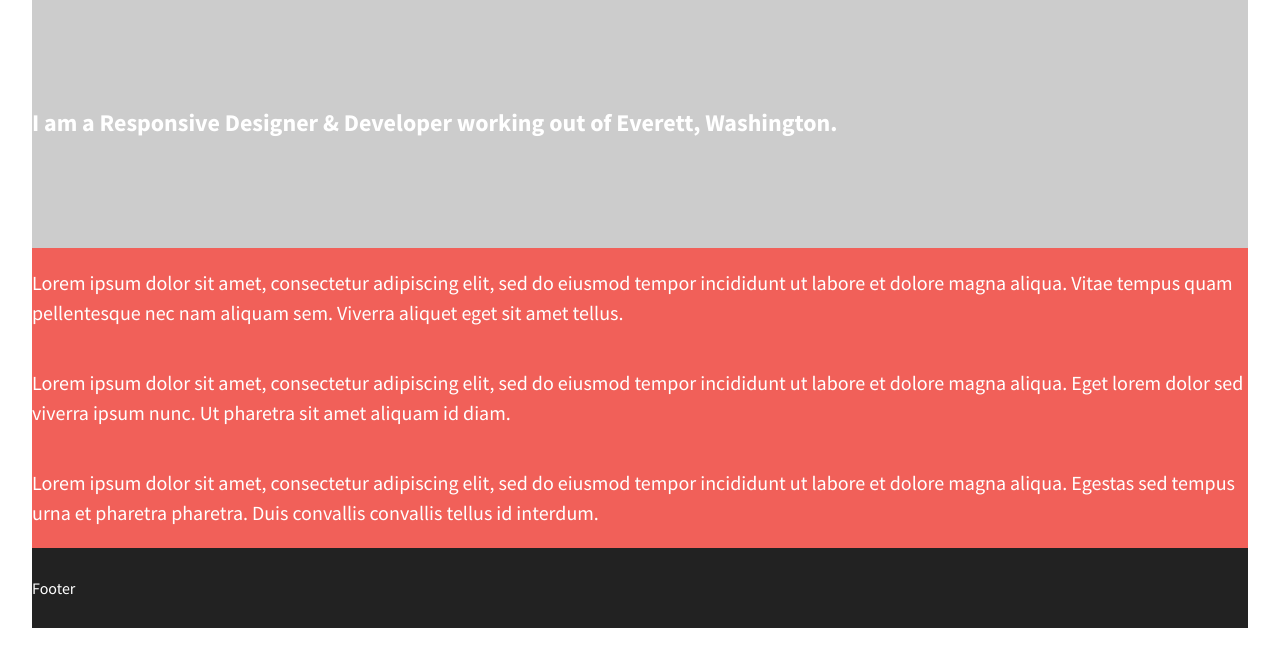
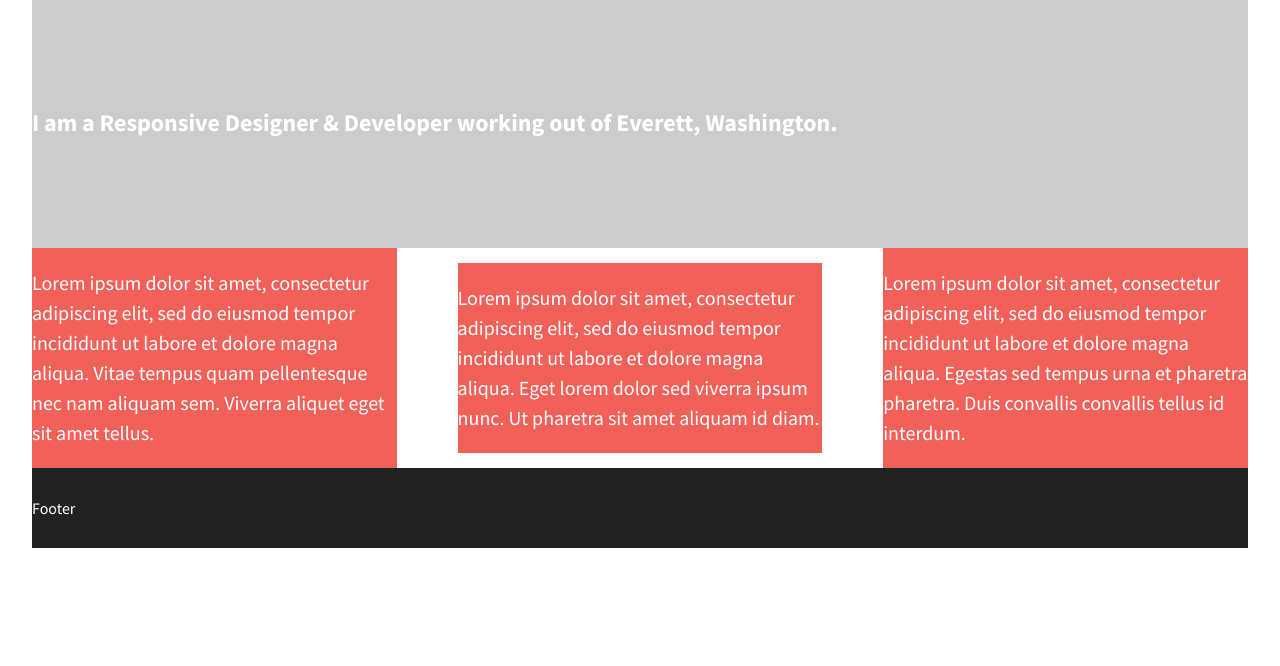
Before and after one commit to wdnelson01/106-divs-flexbox, a plain HTML site: page index.html in a window 1280 px wide. Shown: the part 82-748 px from the top of the page. Drawn offline with nearby package versions, Linux system fonts and the light colour scheme.

Commit message:
Flex layout complete.

```diff
--- a/css/main.css
+++ b/css/main.css
@@ -151,6 +151,11 @@ main {
 
 .flex-container {
   /*set display to flex and vertically & horizontally align by setting justify-content and align-items to center, and set flex-flow to row wrap*/
+  display: flex;
+  justify-content: center;
+  align-items: center;
+  flex-flow: row wrap;
+  justify-content: space-between;
 }
 
 .flex-items {
@@ -239,18 +244,16 @@ main {
    These examples override the primary ('mobile first') styles.
    Modify as content requires.
    ========================================================================== */
-/*
-@media all and (min-width: 1200px) {
-  .div-1, .div-2, .div-3 {
-    flex-basis: 30%;
+
+@media all and (min-width: 768px) {
+  .flex-items {
+    display: flex;
+    justify-content: center;
+    align-items: center;
+    width: 30%;
+    }
 }
 
-  .div-1, .div-2 {
-    border-right: 1px solid #545454;
-    padding-right: 30px;
-  }
-}
-*/
 @media print,
   (-webkit-min-device-pixel-ratio: 1.25),
   (min-resolution: 1.25dppx),
```
Lines whose indentation alone changed are shown as unchanged.
